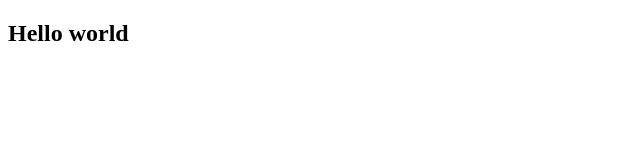
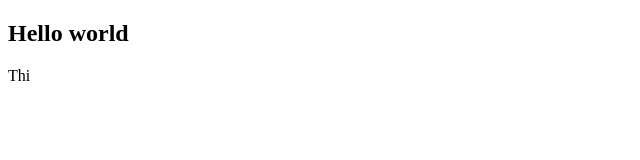
Before and after one commit to uthman305/first_git, a plain HTML site: page index.html in a window 1280 px wide. Shown: the full height of the page, 0-640 px from the left. Drawn offline with Linux system fonts and the light colour scheme.

Commit message:
new update

```diff
--- a/index.html
+++ b/index.html
@@ -8,5 +8,6 @@
 </head>
 <body>
     <h2> Hello world</h2>
+    <p> Thi</p>
 </body>
 </html>
```
